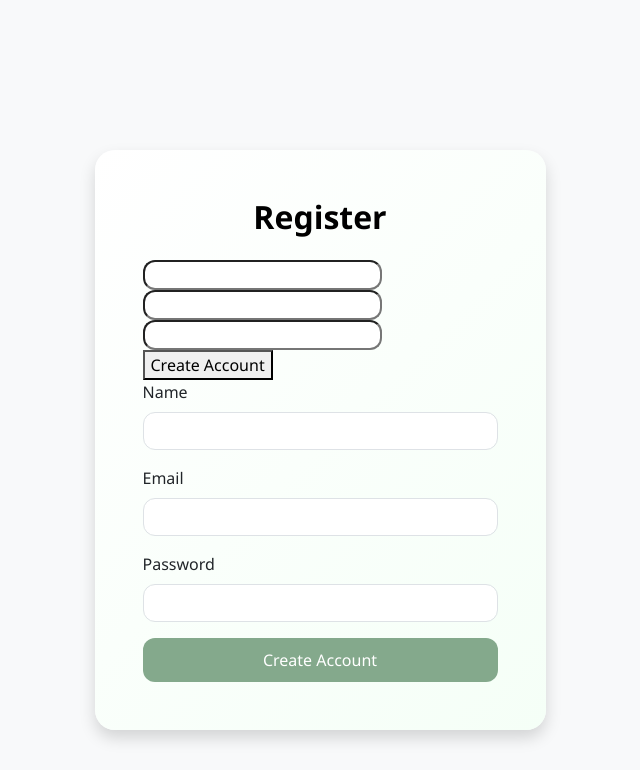
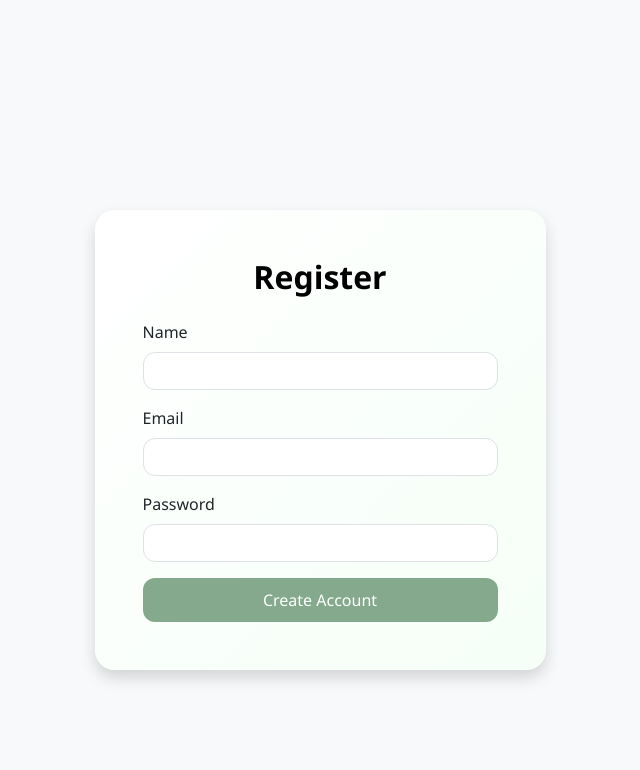
Before and after one commit to Apsana20/Ai_Resume_Analizer_v2, a Flask app: page /register in a window 1280 px wide. Shown: the top 770 px of the page, without its empty margins (320-960 px from the left). Run offline with Flask 3, Linux system fonts and the light colour scheme.

Commit message:
Removed duplicate inputs from register page

```diff
--- a/templates/register.html
+++ b/templates/register.html
@@ -28,11 +28,7 @@
                 </h2>
 
                 <form method="POST">
-                     <input type="text" name="name">
-    <input type="email" name="email">
-    <input type="password" name="password">
 
-    <button type="submit">Create Account</button>
 </form>
 
                     <div class="mb-3">
```
